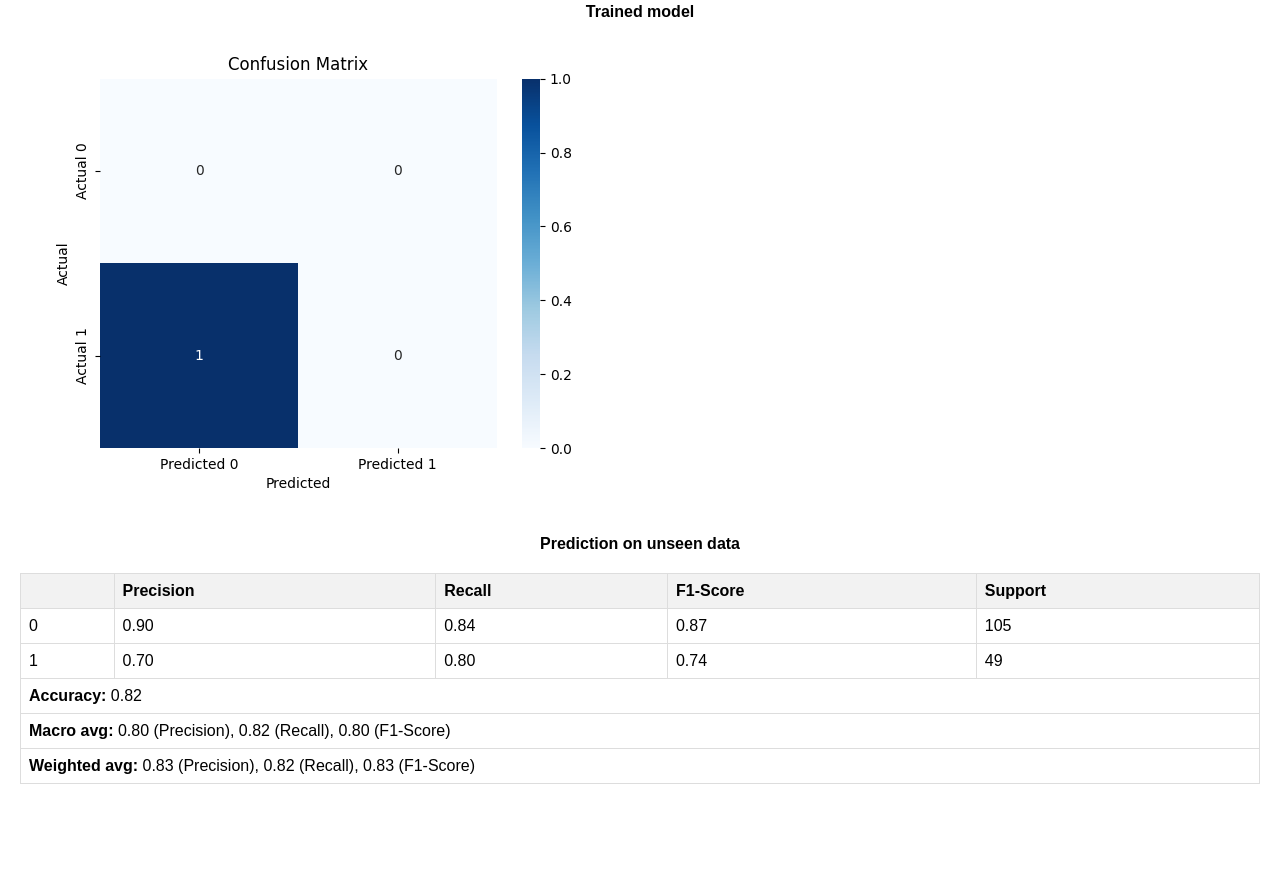
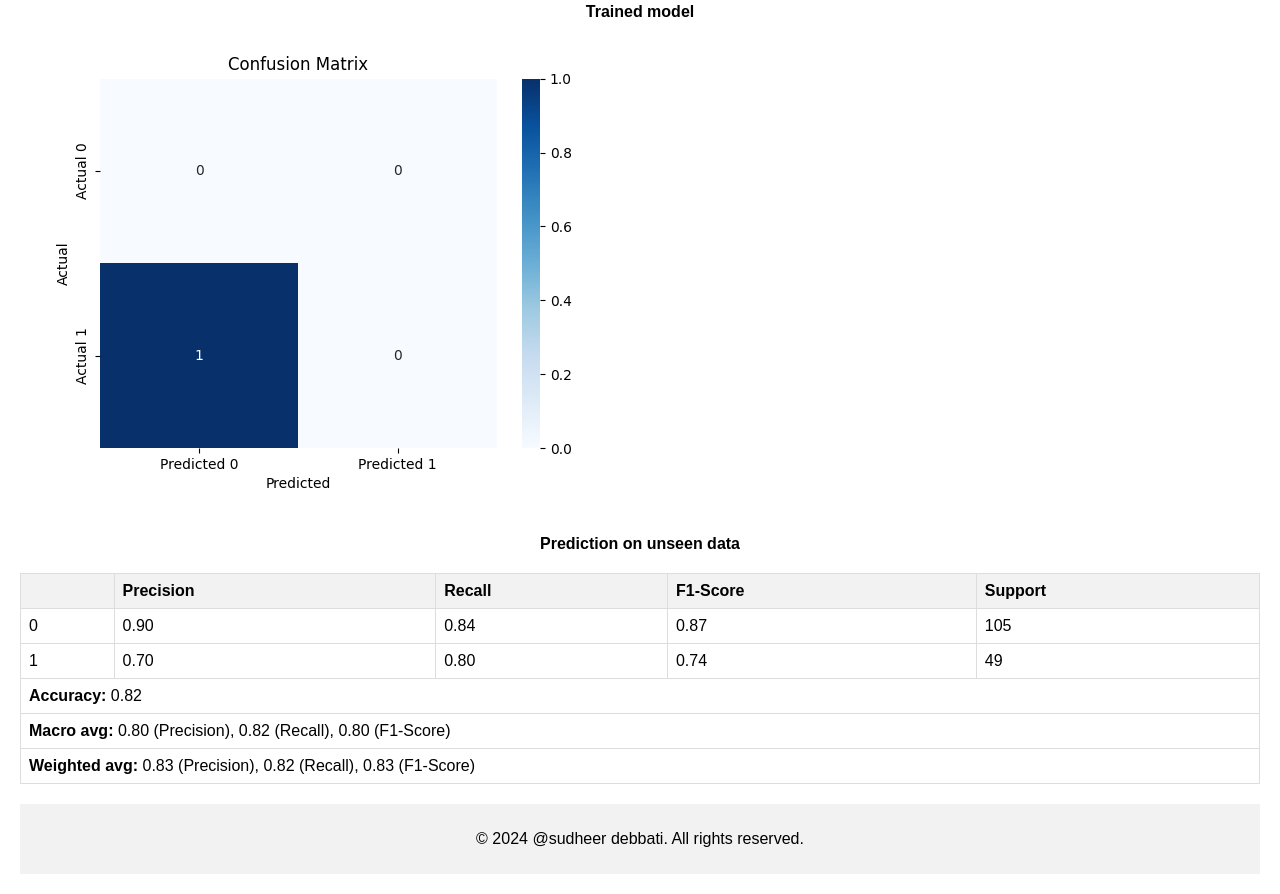
Before and after one commit to Debbatisudheer/Logistic_Regression, a plain HTML site: page index.html in a window 1280 px wide. Shown: the part 591-1485 px from the top of the page. Before the commit the page ends 1395 px from the top, so only its background shows below. Drawn offline with Linux system fonts and the light colour scheme.

Commit message:
Update index.html

```diff
--- a/index.html
+++ b/index.html
@@ -49,6 +49,12 @@
             .image-container figure {
                 flex: 0 0 100%; /* Full width for each image on smaller screens */
             }
+        }
+        footer {
+            margin-top: 20px;
+            text-align: center;
+            padding: 10px;
+            background-color: #f2f2f2;
         }
 
     </style>
@@ -102,5 +108,8 @@
             <td colspan="5"><strong>Weighted avg:</strong> 0.83 (Precision), 0.82 (Recall), 0.83 (F1-Score)</td>
         </tr>
     </table>
+    <footer>
+        <p>&copy; 2024 @sudheer debbati. All rights reserved.</p>
+    </footer>
 </body>
 </html>
```
